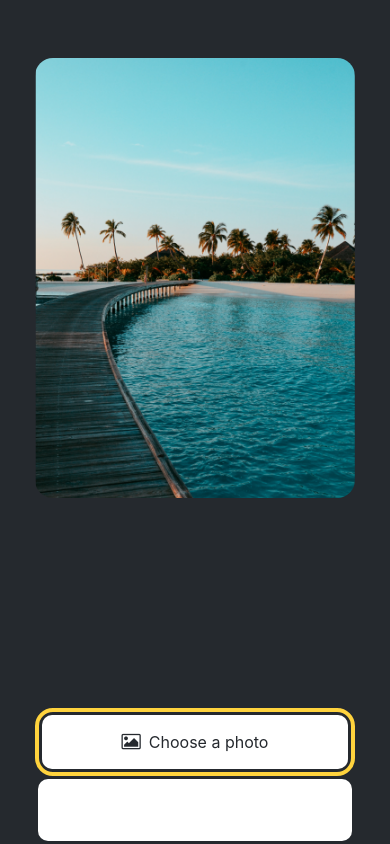
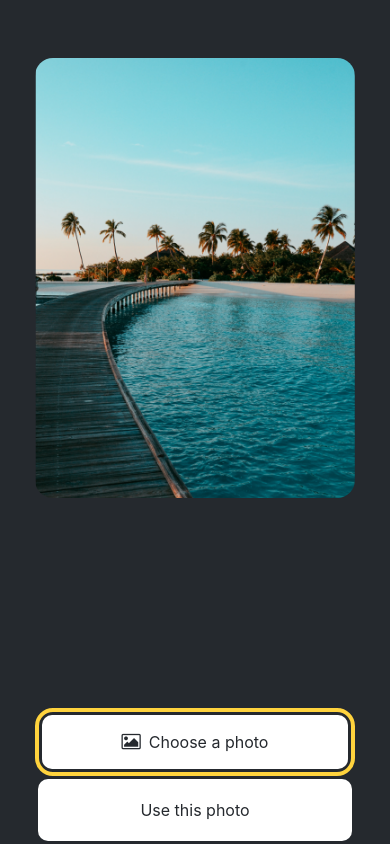
Before and after one commit to Faustine67/my-photo-app, a React Native app: screen / in a window 390 px wide. Built offline with nearby package versions, Linux system fonts and the light colour scheme.

Commit message:
alert change

```diff
--- a/components/Button.js
+++ b/components/Button.js
@@ -6,7 +6,7 @@ if (theme === "primary") {
   return (
     <View style={[styles.buttonContainer, { borderWidth: 4, borderColor: "#ffd33d", borderRadius: 18 }]}>
       <Pressable style={[styles.button, { backgroundColor: "#fff"}]}
-        onPress={() => alert('You pressed a button.')}
+        onPress={onPress}
         >
     <FontAwesome
             name="picture-o"
@@ -26,6 +26,8 @@ return (
         <Pressable
         style={[styles.button, {backgroundColor: '#fff'}]} onPress={onPress}
         >
+        <Text style={[styles.buttonLabel,{ color: "#25292e" }]}>{label}</Text>
+
         </Pressable>
       </View>
   );
```
